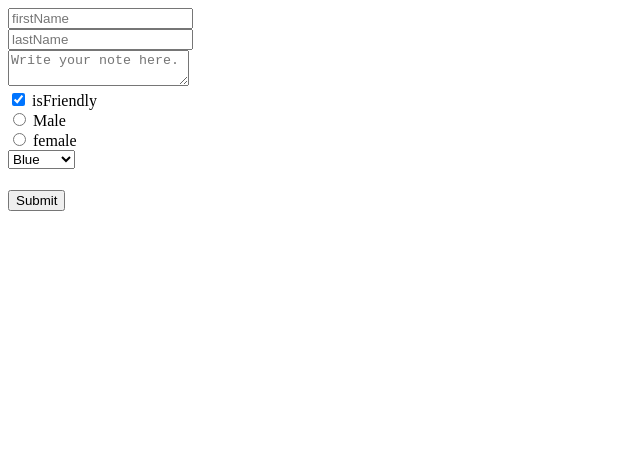
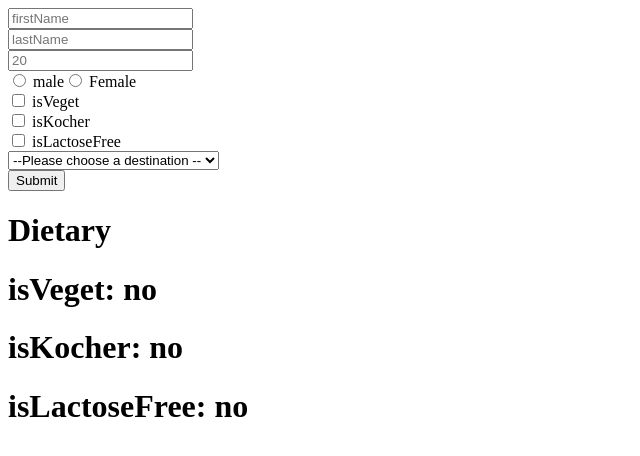
Before and after one commit to Tunji545/freecodecamp-create-react-app-windows, a React (Create React App) app: page / in a window 1280 px wide. Shown: the top 456 px of the page, without its empty margins (0-640 px from the left). Built offline with nearby package versions, Linux system fonts and the light colour scheme.

Commit message:
Container or Business Login / Component or Presentation Architecture

```diff
--- a/src/App.js
+++ b/src/App.js
@@ -1,96 +1,13 @@
 import React from "react";
+import FormContainer from "./components/FormContainer";
 
-class App extends React.Component {
-  constructor() {
-    super();
-    this.state = {
-      firstName: "",
-      lastName: "",
-      text: "",
-      isFriendly: true,
-      gender: "",
-      favColor: ""
-    }
-    this.handleChange = this.handleChange.bind(this);
-  }
+function App() {
 
-  handleChange(event) {
-    const { name, value, type, checked} = event.target
-    type === "checkbox" ? this.setState({ [name]: checked }) : this.setState({ [name]: value })
-  }
-
-  render() {
-    return (
-      <div>
-        <form onSubmit={this.handleSubmit}>
-          <input
-            type="text"
-            value={this.state.value}
-            name="firstName"
-            placeholder="firstName"
-            onChange={this.handleChange}
-          />
-          <br />
-          <input
-            type="text"
-            value={this.state.value}
-            name="lastName"
-            placeholder="lastName"
-            onChange={this.handleChange}
-          />
-          <br />
-          <textarea
-            name="text"
-            value={this.state.value}
-            placeholder="Write your note here."
-            onChange={this.handleChange}
-          />
-          <br />
-          <label>
-            <input
-              type="checkbox"
-              name="isFriendly"
-              checked={this.state.isFriendly}
-              onChange={this.handleChange}
-            /> isFriendly
-          </label>
-          <br />
-          <label>
-          <input
-            type="radio"
-            name="gender"
-            value="male"
-            checked={this.state.gender === "male"}
-            onChange={this.handleChange}
-          /> Male
-          </label>
-          <br />
-          <label>
-          <input
-            type="radio"
-            name="gender"
-            value="female"
-            checked={this.state.gender === "female"}
-            onChange={this.handleChange}
-          /> female
-          </label>
-          <br />
-          <select name="favColor" value={this.state.value} onChange={this.handleChange}>
-            <option value="blue">Blue</option>
-            <option value="red">Red</option>
-            <option value="green">Green</option>
-            <option value="orange">Orange</option>
-            <option value="yellow">Yellow</option>
-          </select>
-          <h1>{this.state.firstName} {this.state.lastName}</h1>
-          <h1>{this.state.text}</h1>
-          <h1>{this.state.gender}</h1>
-          <h1>{this.state.favColor}</h1>
-          <button>Submit</button>
-        </form>
-      </div>
-    )
-  }
+  return (
+    <div>
+      <FormContainer />
+    </div>
+  )
 }
 
 export default App;
--- /dev/null
+++ b/src/components/FormComponent.js
@@ -0,0 +1,101 @@
+import React from "react";
+
+function FormComponent(props) {
+
+  return (
+    <div>
+      <form onSubmit={props.handleSubmit}>
+          <input
+            type="text"
+            name="firstName"
+            value={props.firstName}
+            placeholder="firstName"
+            onChange={props.handleChange}
+          />
+          <br />
+          <input
+            type="text"
+            name="lastName"
+            value={props.lastName}
+            placeholder="lastName"
+            onChange={props.handleChange}
+          />
+          <br />
+          <input
+            type="number"
+            name="Age"
+            value={props.Age}
+            placeholder="20"
+            onChange={props.handleChange}
+          />
+          <br />
+          <label>
+            <input
+              type="radio"
+              name="gender"
+              value="male"
+              checked={props.gender === "male"}
+              onChange={props.handleChange}
+            /> male
+          </label>
+          <label>
+            <input
+              type="radio"
+              name="gender"
+              value="female"
+              checked={props.gender === "female"}
+              onChange={props.handleChange}
+            /> Female
+          </label>
+          <br />
+          <label>
+            <input
+              type="checkbox"
+              name="isVeget"
+              checked={props.isVeget}
+              onChange={props.handleChange}
+            /> isVeget
+          </label>
+          <br />
+          <label>
+            <input
+              type="checkbox"
+              checked={props.isKocher}
+              name="isKocher"
+              onChange={props.handleChange}
+            /> isKocher
+          </label>
+          <br />
+          <label>
+            <input
+              type="checkbox"
+              checked={props.isLactoseFree}
+              name="isLactoseFree"
+              onChange={props.handleChange}
+            /> isLactoseFree
+          </label>
+          <br />
+        <select name="location" value={props.value} onChange={props.handleChange}>
+          <option value="">--Please choose a destination --</option>
+          <option value="America">America</option>
+          <option value="Great Britain">Great Britain</option>
+          <option value="Swizerland">Swizerland</option>
+          <option value="France">France</option>
+          <option value="Germany">Germany</option>
+        </select>
+        <br />
+        <button>Submit</button>
+        </form>
+        <h1>{props.firstName} {props.lastName}</h1>
+        <h1>{props.Age}</h1>
+        <h1>{props.gender}</h1>
+        <h1>Dietary</h1>
+        <h1>isVeget: {props.isVeget ? "yes" : "no"}</h1>
+        <h1>isKocher: {props.isKocher ? "yes" : "no"}</h1>
+        <h1>isLactoseFree: {props.isLactoseFree ? "yes" : "no"}</h1>
+        <h1>{props.location}</h1>
+    </div>
+  )
+}
+
+export default FormComponent;
--- /dev/null
+++ b/src/components/FormContainer.js
@@ -0,0 +1,41 @@
+import React from "react";
+import FormComponent from "./FormComponent";
+
+class FormContainer extends React.Component {
+  constructor() {
+    super();
+    this.state = {
+      firstName: "",
+      lastName: "",
+      Age: "",
+      gender: "",
+      isVeget: false,
+      isKosher: false,
+      isLactoseFree: false,
+      location: ""
+    }
+    this.handleChange = this.handleChange.bind(this);
+  }
+
+  handleChange(event) {
+    const { name, value, type, checked } = event.target;
+    type === "checkbox" ? this.setState({
+       [name] : checked })
+    :
+    this.setState({ [name] : value })
+  }
+
+  render() {
+    return (
+      <div>
+        <FormComponent
+          handleSubmit = {this.handleSubmit}
+          handleChange = {this.handleChange}
+          {...this.state}
+        />
+      </div>
+    )
+  }
+}
+
+export default FormContainer;
```
